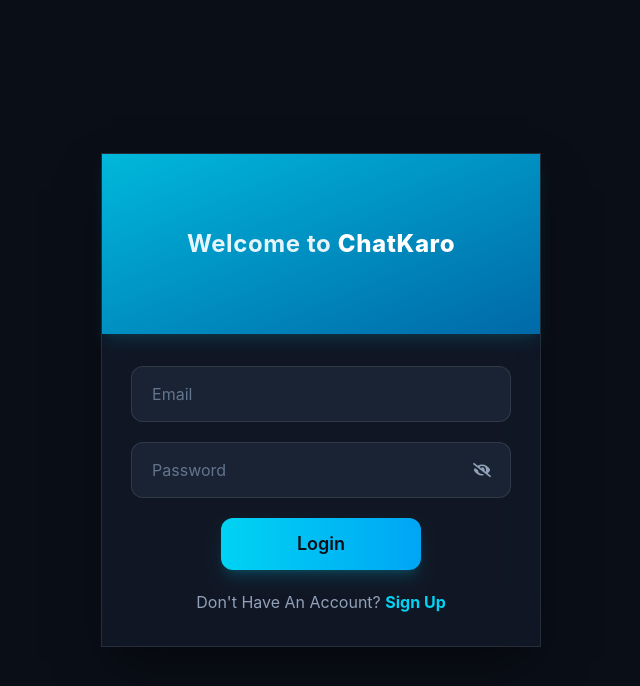
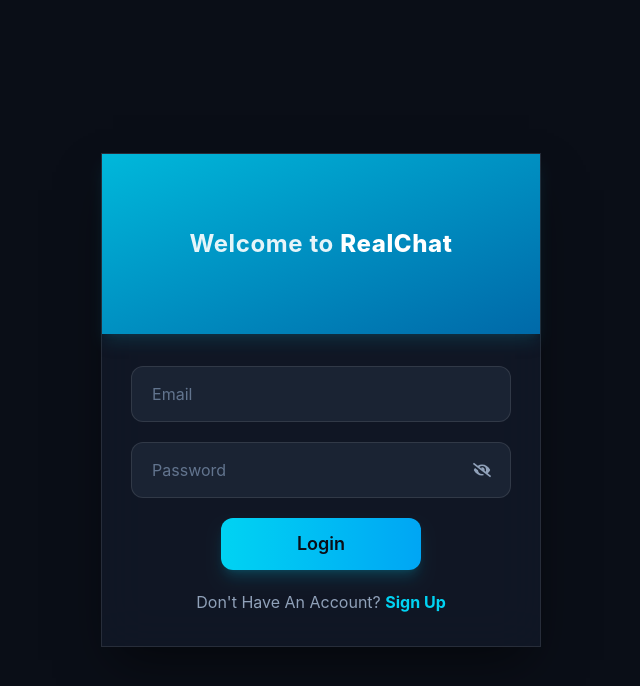
Before and after one commit to suraj-pandey-208/RealChat, a React (Vite) app in the folder frontend/: page /login in a window 1280 px wide. Shown: the top 686 px of the page, without its empty margins (319-959 px from the left). Built offline with nearby package versions, Linux system fonts and the light colour scheme; no server answers.

Commit message:
Update Login.jsx

```diff
--- a/frontend/src/pages/Login.jsx
+++ b/frontend/src/pages/Login.jsx
@@ -63,7 +63,7 @@
 
         <div className="w-full h-[180px] bg-gradient-to-br from-cyan-500 to-sky-700 flex items-center justify-center shadow-lg shadow-cyan-900/40">
           <h1 className="text-white/90 font-bold text-2xl tracking-wide">
-            Welcome to <span className="text-white font-extrabold">ChatKaro</span>
+            Welcome to <span className="text-white font-extrabold">RealChat</span>
           </h1>
         </div>
 
```
